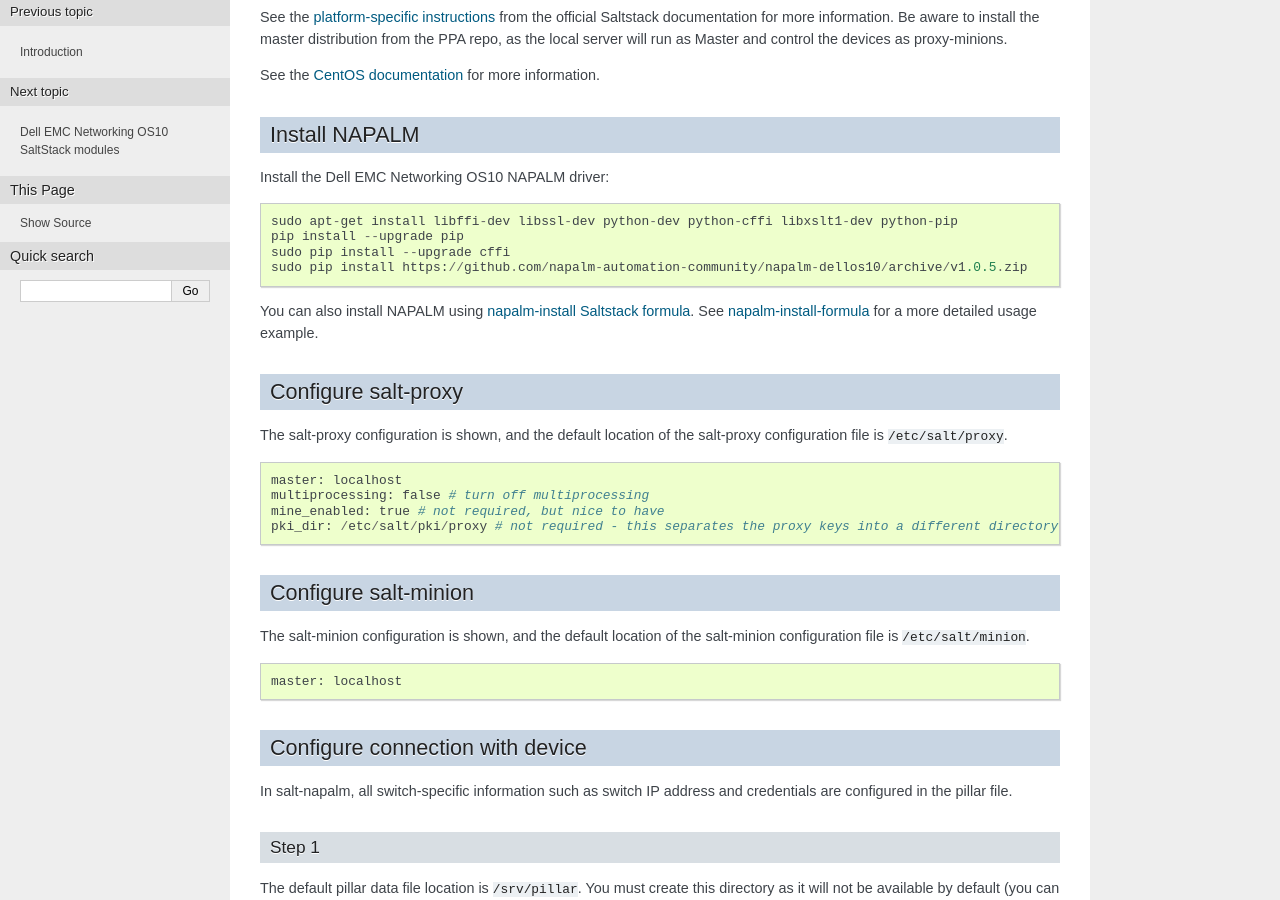
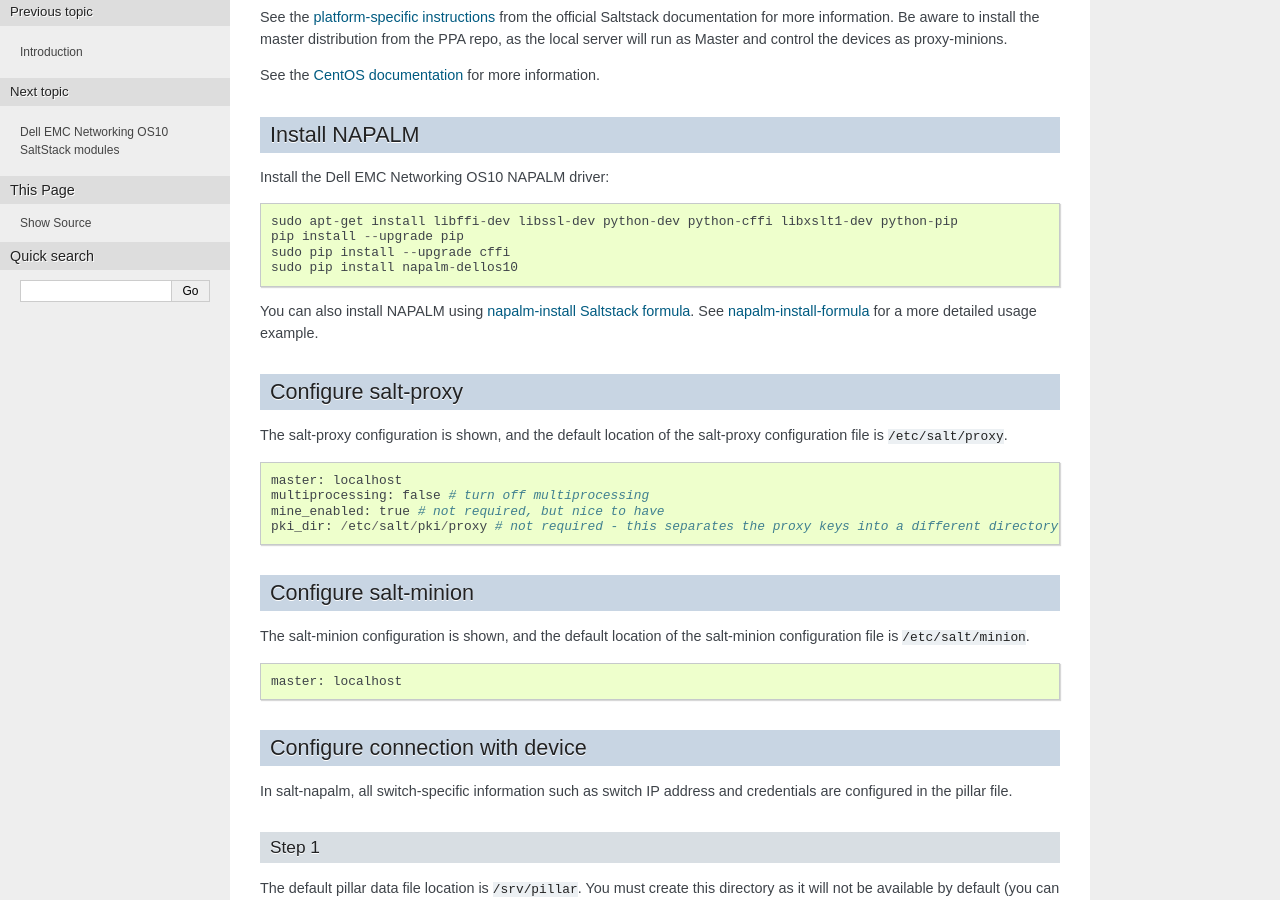
Before and after one commit to Dell-Networking/salt-dellos10-docs, a Sphinx documentation site: the page built from source/install.rst, in a window 1280 px wide and 900 px high, scrolled down 444 px. Built offline with Sphinx 7.4.7, drawn with Linux system fonts in a browser that asks for light colours; some of the changed lines change nothing that is shown.

Commit message:
Updated pip install location

```diff
--- a/source/install.rst
+++ b/source/install.rst
@@ -35,7 +35,7 @@
    sudo apt-get install libffi-dev libssl-dev python-dev python-cffi libxslt1-dev python-pip
    pip install --upgrade pip
    sudo pip install --upgrade cffi
-   sudo pip install https://github.com/napalm-automation-community/napalm-dellos10/archive/v1.0.5.zip
+   sudo pip install napalm-dellos10
 
 You can also install NAPALM using `napalm-install Saltstack formula <https://github.com/saltstack-formulas/napalm-install-formula>`_. See `napalm-install-formula <https://mirceaulinic.net/2017-07-06-napalm-install-formula/>`_ for a more detailed usage example.
 
```
